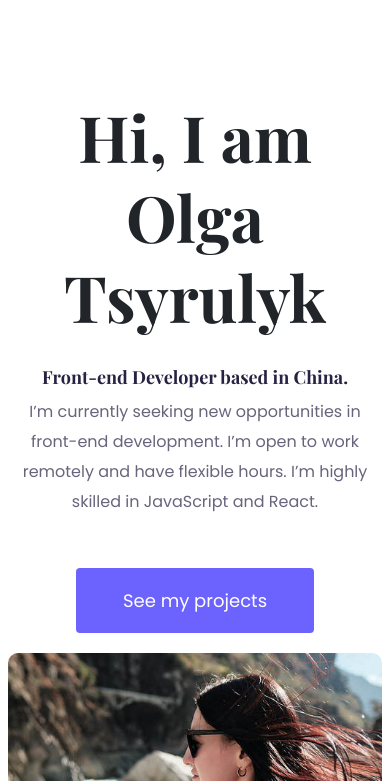
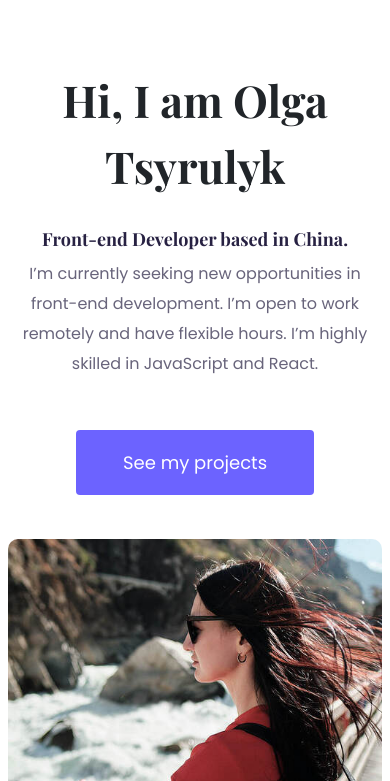
Before and after one commit to ts-olga/Portfolio-project, a plain HTML site: page about.html in a window 390 px wide. Shown: the part 63-844 px from the top of the page. Drawn offline with nearby package versions, Linux system fonts and the light colour scheme.

Commit message:
Made changes in responsive content

```diff
--- a/about.html
+++ b/about.html
@@ -58,7 +58,7 @@
               skilled in JavaScript and React.
             </p>
           </div>
-          <a href="/work.html" class="btn btn-branding">See my projects</a>
+          <a href="/work.html" class="btn btn-branding mb-4">See my projects</a>
         </div>
         <div class="col-lg-6 content">
           <img src="images/myphoto.png" alt="My photo" class="img-fluid" />
@@ -70,7 +70,7 @@
         >
           <div>
             <h3>Work Inquiry</h3>
-            <p>Let’s work together and I’ll help you by all my best</p>
+            <p>Let’s work together</p>
           </div>
           <div>
             <a
--- a/style/style.css
+++ b/style/style.css
@@ -205,7 +205,8 @@ footer .social-links a:hover {
 }
 
 @media (max-width: 900px) {
-  h1 {
+  h1,
+  .content h1 {
     font-size: 44px;
     line-height: 1.5;
   }
@@ -222,9 +223,17 @@ footer .social-links a:hover {
     padding: 60px 10px;
   }
 
+  .content-container {
+    margin: 0 auto;
+  }
+
   .project-description {
     padding: 0;
     text-align: center;
+  }
+
+  .logo {
+    display: inline;
   }
 
   .content-container {
```
Also changed, not shown: index.html (+1 -1 lines), work.html (+1 -1 lines).
